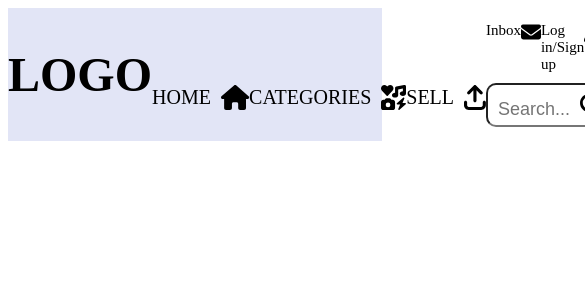
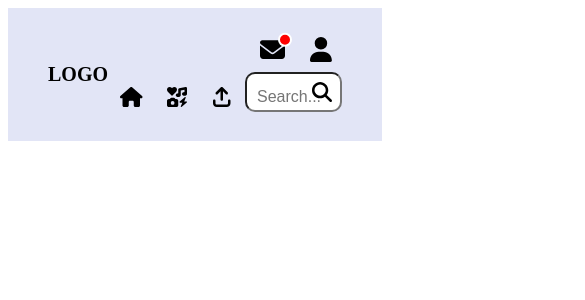
Before and after one commit to usman-ghafoorzai/idatt2105-full-stack-project, a Vue app in the folder frontend/: page / in a window 390 px wide. Shown: the top 300 px of the page, 585 px wide, since content can reach past the window. Built offline with nearby package versions, Linux system fonts and the light colour scheme.

Commit message:
change styling

```diff
--- a/frontend/src/App.vue
+++ b/frontend/src/App.vue
@@ -5,7 +5,6 @@ import RegisterUser from './components/RegisterUser.vue'
 
 <template>
   <Header />
-  <RegisterUser />
 </template>
 
 <style scoped>
--- a/frontend/src/components/Header.vue
+++ b/frontend/src/components/Header.vue
@@ -2,6 +2,7 @@
     import Searchbar from './Searchbar.vue';
     import { computed } from 'vue';
 
+    let mail = 2;
     let userState = {
         loggedIn: false,
     }
@@ -11,7 +12,7 @@
 
 <template>
     <div id="header">
-        <div>
+        <div id="logo">
             <h2 id="logo">LOGO</h2>
         </div>
         <div class="container">
@@ -29,6 +30,7 @@
         <div id="container">
             <div id="inbox">Inbox</div>
             <fa icon="envelope" id="inbox-icon"></fa>
+            <div v-if="mail > 0" id="notification-dot"></div>
             <div id="username">{{ userName }}</div>
             <fa icon="user" id="login-icon"></fa>
             <Searchbar id="searchbar"/>
@@ -46,8 +48,16 @@
         display: grid;
         grid-template-areas: 'logo home categories sell search';
         grid-template-columns: 2fr 1fr 1fr 1fr 3fr;
-        align-content: center;
+        align-items: center;
     }
+
+    #logo {
+        grid-area: logo;
+        font-size: 48px;
+        font-weight: bold;
+        padding-left: 40px;
+    }
+
     .container {
         display: flex;
         padding-top:45px;
@@ -61,62 +71,85 @@
                              'searchbar searchbar searchbar searchbar';
         display: grid;
         grid-template-rows: auto auto;
-        grid-template-columns: 2fr 1fr 3fr 1fr;
-        align-content: center;
+        grid-template-columns: 2fr auto 4fr auto;
+        align-items: center;
         margin-right: 40px;
         row-gap: 10px;
 
     }
-    #logo {
-        grid-area: logo;
-        font-size: 48px;
-        font-weight: bold;
-    }
-    #home {
-        grid-area: home;
-        font-size: 20px;
-    }
-    #categories {
-        grid-area: categories;
-        font-size: 20px;
-    }
-    #sell {
-        grid-area: sell;
+    #home, #categories, #sell {
         font-size: 20px;
     }
     #inbox {
         grid-area: inbox;
-        font-size: 15px;
+        font-size: 20px;
         justify-self: right;
     }
     #inbox-icon {
         grid-area: inbox-icon;
-        font-size: 20px;
-        left: 2px;
-        justify-self: center;
+        font-size: 25px;
+        justify-self: left;
+        padding-left: 3px;
     }
     #username {
         grid-area: user;
-        font-size: 15px;
+        font-size: 20px;
         justify-self: right;
     }
     #login-icon {
         grid-area: user-icon;
-        font-size: 20px;
+        font-size: 25px;
         padding-right: 10px;
         justify-self: right;
     }
 
     #searchbar {
         grid-area: searchbar;
+        align-self: center;
     }
 
     .icons {
         font-size: 25px;
     }
-    #logo:hover, #home:hover, #categories:hover, #sell:hover {
+    #logo:hover, #home:hover, #categories:hover, #sell:hover, #inbox:hover, #username:hover {
         cursor: pointer;
         border-bottom: 2px solid #000;
     }
 
+    #notification-dot {
+        grid-area: inbox-icon;
+        justify-self: right;
+        align-self: start;
+        width: 10px;
+        height: 10px;
+        background-color: red;
+        border-radius: 50%;
+        border: 2px solid white;
+        transform: translate(50%, -30%);
+    }
+
+    @media (max-width:900px) {
+        #home, #categories, #sell {
+            font-size: 15px;
+        }
+        #inbox, #username {
+            font-size: 15px;
+        }
+    }
+
+    @media (max-width: 768px) {
+        #home, #categories, #sell, #inbox, #username {
+            display: none;
+        }
+
+        .icons {
+            font-size: 20px;
+        }
+
+        #logo {
+            font-size: 20px;
+            padding-left: 20px;
+        }
+    }
+
 </style>
--- a/frontend/src/components/Searchbar.vue
+++ b/frontend/src/components/Searchbar.vue
@@ -1,7 +1,7 @@
 
 <template>
     <div class="searchbar-container">
-        <input type="text" id="search" placeholder="Search..."></input>
+        <input type="search" id="search" placeholder="Search..."></input>
         <fa icon="fas fa-magnifying-glass" id="search-icon"></fa>
     </div>
 </template>
@@ -28,4 +28,15 @@
         top: 50%;
         font-size: 22px;
     }
+
+    @media (max-width: 768px) {
+        #search {
+            width: 100%;
+            height: 40px;
+            font-size: 16px;
+        }
+        #search-icon {
+            font-size: 20px;
+        }
+    }
 </style>
```
